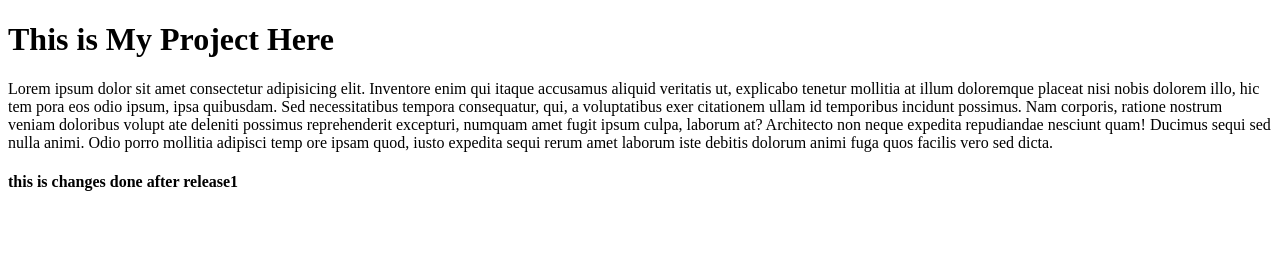
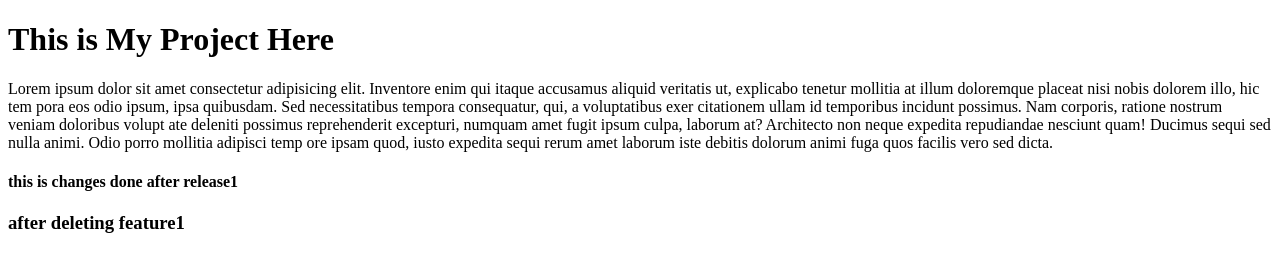
Before and after one commit to shivdatt23/branching-strategy, a plain HTML site: page index.html in a window 1280 px wide. Drawn offline with Linux system fonts and the light colour scheme.

```diff
--- a/index.html
+++ b/index.html
@@ -17,5 +17,6 @@
          ore ipsam quod, iusto expedita sequi
         rerum amet laborum iste debitis dolorum animi fuga quos facilis vero sed dicta.</p>
         <h4>this is changes done after release1</h4>
+        <h3>after deleting feature1</h3>
 </body>
 </html>
```
